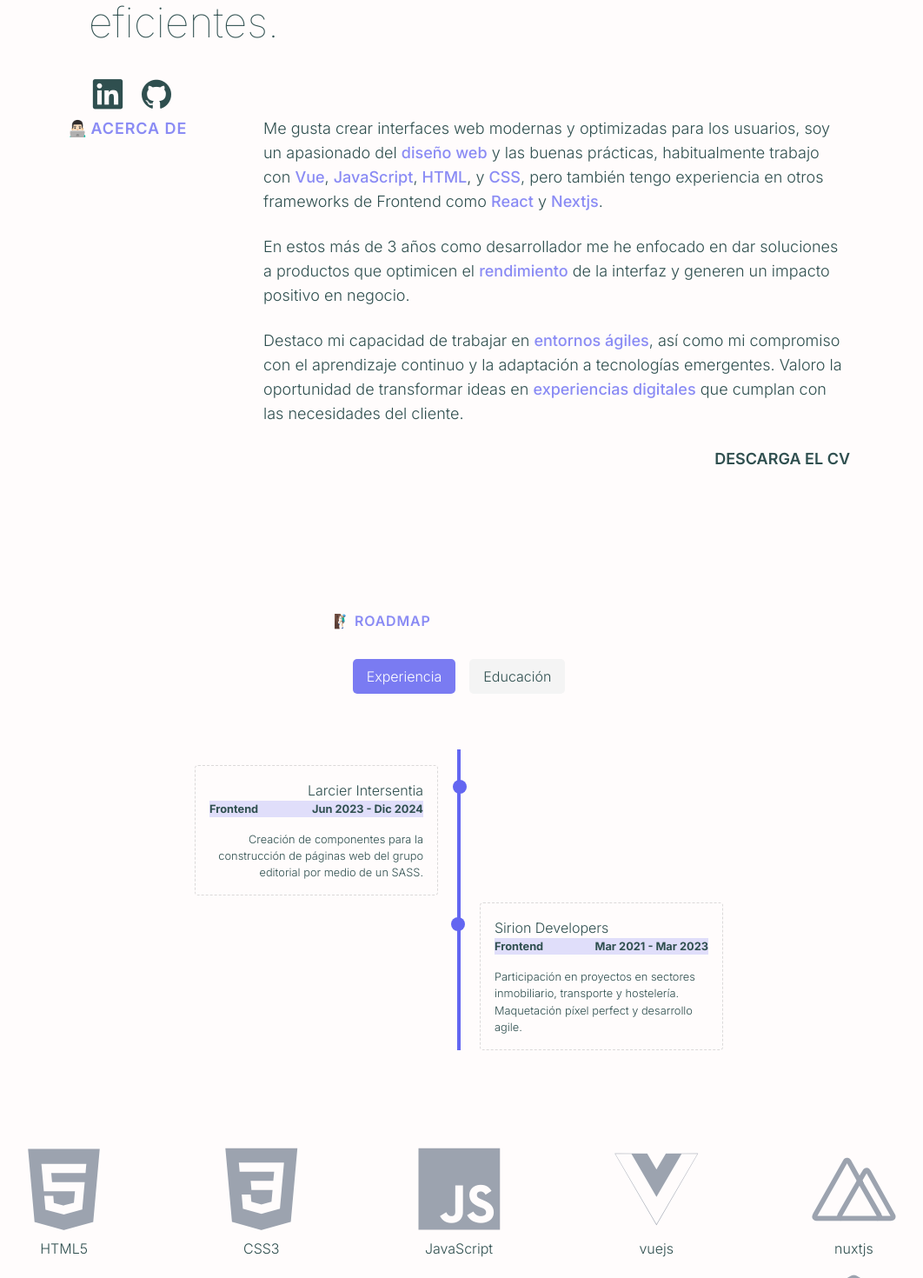
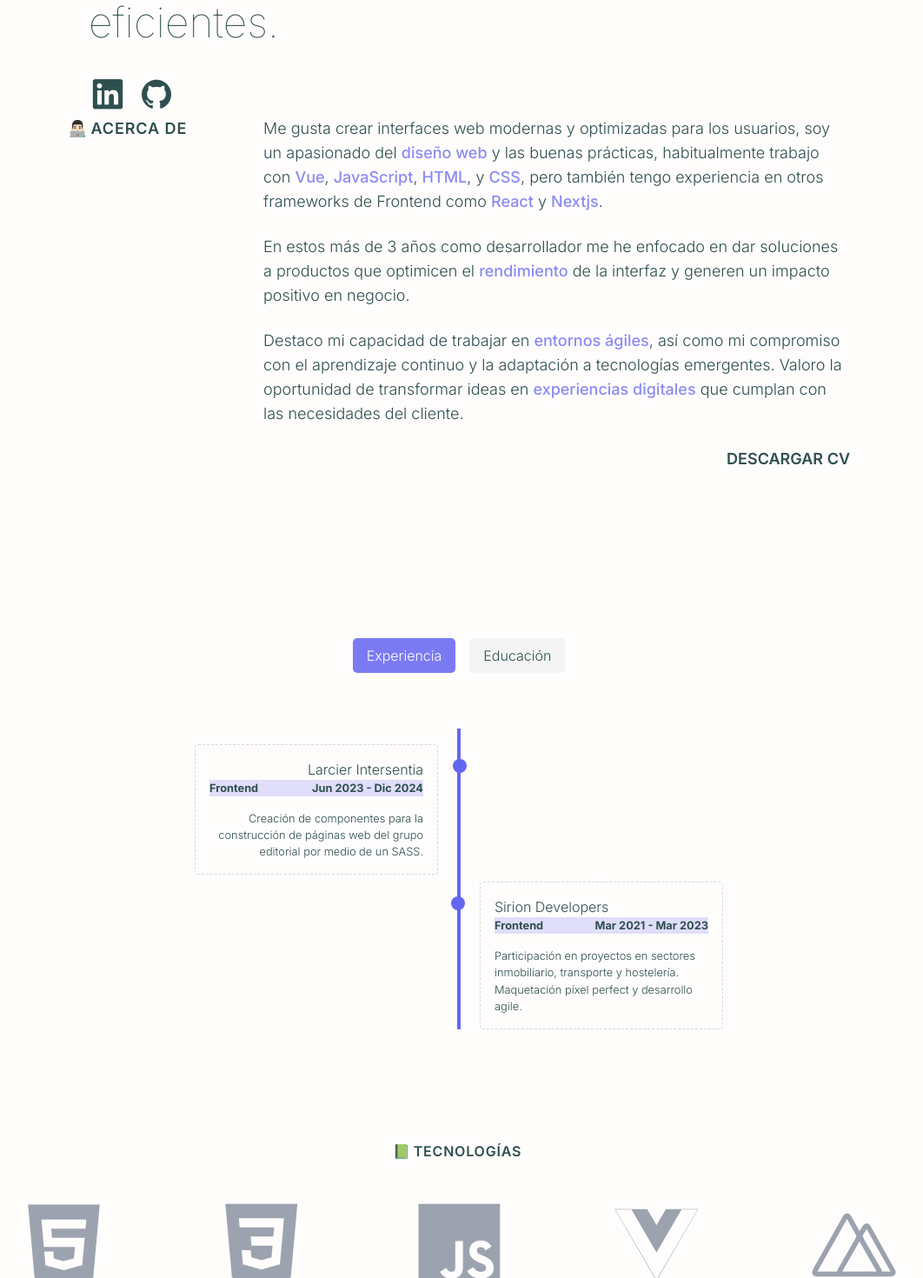
Before and after one commit to johanBautista/zzz, a Next.js app: page / in a window 1280 px wide. Shown: the part 860-2330 px from the top of the page at 87% size, without its empty margins (112-1174 px from the left). Built offline with nearby package versions, Linux system fonts and the light colour scheme.

Commit message:
other improvements

```diff
--- a/src/components/AboutSection.jsx
+++ b/src/components/AboutSection.jsx
@@ -1,6 +1,17 @@
 import Link from 'next/link'
+import { useState } from 'react'
 
 const AboutSection = () => {
+  const [isDownloading, setIsDownloading] = useState(false)
+
+  const handleDownloadClick = (e) => {
+    e.preventDefault()
+    setIsDownloading(true)
+    setTimeout(() => {
+      window.open('https://drive.google.com/file/d/14pRJryhTL0wrxjmWXvcpjuXwbHaI1IvE/view?usp=sharing', '_blank')
+      setIsDownloading(false)
+    }, 2000)
+  }
   return (
     <div className='md:mb-40 text-lg sm:mt-20 lg:mt-1 mx-auto max-w-[900px]'>
       <section className="sm:flex sm:justify-around">
@@ -8,7 +19,7 @@ const AboutSection = () => {
           <span>
             👨🏻‍💻
           </span>
-          <h2 className='text-indigo-500/75 font-semibold tracking-wider sm:text-end px-1'>
+          <h2 className='text-primary font-semibold tracking-wider sm:text-end px-1'>
             ACERCA DE
           </h2>
         </div>
@@ -26,9 +37,13 @@ const AboutSection = () => {
         </div>
       </section >
 
-      <div className="font-semibold mb-2 w-100 text-end">
-        <Link href='https://drive.google.com/file/d/14pRJryhTL0wrxjmWXvcpjuXwbHaI1IvE/view?usp=sharing' target="_blank" rel="noopener noreferrer" className='linkAnimat'>
-          DESCARGA EL CV
+      <div className="font-semibold mb-2 w-full text-end">
+        <Link href='https://drive.google.com/file/d/14pRJryhTL0wrxjmWXvcpjuXwbHaI1IvE/view?usp=sharing' target="_blank" rel="noopener noreferrer" className='linkAnimat relative inline-block'
+          onClick={handleDownloadClick}>
+          DESCARGAR CV
+          {isDownloading && (
+            <span className="absolute left-0 bottom-0 h-1 bg-indigo-500 animate-download-bar"></span>
+          )}
         </Link>
       </div>
 
--- a/src/components/ExperiencesSection.jsx
+++ b/src/components/ExperiencesSection.jsx
@@ -51,18 +51,7 @@ const ExperiencesSection = () => {
 
   const data = selectedTab === 'experience' ? experienceData : educationData
   return (
-    <section className={classes.experience}>
-      <div className='w-full mx-auto flex justify-center'>
-        <div className="w-1/4 flex items-center">
-          <span>
-            🧗🏼‍♂️
-          </span>
-          <h2 className='text-indigo-500/75 font-semibold tracking-wider sm:text-end px-1'>
-            ROADMAP
-          </h2>
-        </div>
-      </div>
-
+    <section className={`${classes.experience} mb-20`}>
       <div className={classes['experience-section']}>
         <div className={classes['experience-section__switch']}>
           <button
@@ -100,7 +89,7 @@ const ExperiencesSection = () => {
                       </div>
                       <p className={classes['experience-section__description']}>{item.description}</p>
                     </>
-                    )
+                  )
                   : (
                     <>
                       <h3 className={classes['experience-section__title']}>{item.company}</h3>
@@ -110,13 +99,13 @@ const ExperiencesSection = () => {
                       </div>
                       <p className={classes['experience-section__description']}>{item.summary}</p>
                     </>
-                    )}
+                  )}
               </div>
             </div>
           ))}
         </div>
       </div>
-    </section>
+    </section >
   )
 }
 
--- a/src/components/TechnologiesSection.jsx
+++ b/src/components/TechnologiesSection.jsx
@@ -20,8 +20,18 @@ const TechnologiesSection = () => {
   ]
 
   return (
-    <div className='w-full'>
-      <div className="container mx-auto my-16">
+    <div className="container mx-auto my-48 lg:my-24">
+      <div className='w-full md:flex md:justify-center'>
+        <div className="flex w-full sm:w-1/4 items-center md:justify-center mb-8">
+          <span>
+            📗
+          </span>
+          <h2 className='text-primary font-semibold tracking-wider sm:text-end px-1'>
+            TECNOLOGÍAS
+          </h2>
+        </div>
+      </div>
+
       <div className="grid grid-cols-3 gap-4 p-4 md:grid-cols-5">
         {technologies.map((tech, index) => (
           <div key={index} className="text-center transition-colors duration-300 ease-in-out hover:text-darkseagreen">
@@ -31,7 +41,6 @@ const TechnologiesSection = () => {
         ))}
       </div>
     </div>
-    </div>
   )
 }
 
--- a/src/components/layout/Footer.jsx
+++ b/src/components/layout/Footer.jsx
@@ -1,7 +1,8 @@
 const Footer = () => {
+  const year = new Date().getFullYear()
   return (
-    <section className="flex justify-between p-4 bg-indigo-900 text-white">
-      <h2 className="text-xl font-thin tracking-wider">Johan Bautista <br /> &copy;  2025</h2>
+    <section className="flex justify-between p-4 bg-teal-600 text-white">
+      <h2 className="text-xl font-thin tracking-wider">Johan Bautista <br /> &copy;  {year}</h2>
     </section>
   )
 }
--- a/src/styles/globals.css
+++ b/src/styles/globals.css
@@ -46,6 +46,10 @@ body {
   margin: 0;
 }
 
+.text-primary {
+  color: var(--color-primary);
+}
+
 /* HERO */
 
 .lineHeight {
@@ -57,25 +61,3 @@ body {
     line-height: 4rem !important;
   }
 }
-
-media .linkAnimate {
-  display: inline-block;
-  color: var(--color-primary);
-  text-decoration: none;
-}
-
-.linkAnimate::after {
-  content: '';
-  display: block;
-  width: 4px;
-  height: 50px;
-  background: linear-gradient(to right, #758cdf, #758cdf63, #758cdf1b);
-  margin-top: -40px;
-  margin-left: -10px;
-  transition: width .3s;
-}
-
-.linkAnimate:hover::after {
-  width: 125%;
-  transition: width .3s;
-}
--- a/tailwind.config.js
+++ b/tailwind.config.js
@@ -14,6 +14,15 @@ module.exports = {
       },
       colors: {
         darkseagreen: '#8FBC8F'
+      },
+      keyframes: {
+        'download-bar': {
+          '0%': { width: '0%' },
+          '100%': { width: '100%' }
+        }
+      },
+      animation: {
+        'download-bar': 'download-bar 2s linear forwards'
       }
     }
   },
```
Lines whose indentation alone changed are shown as unchanged.
